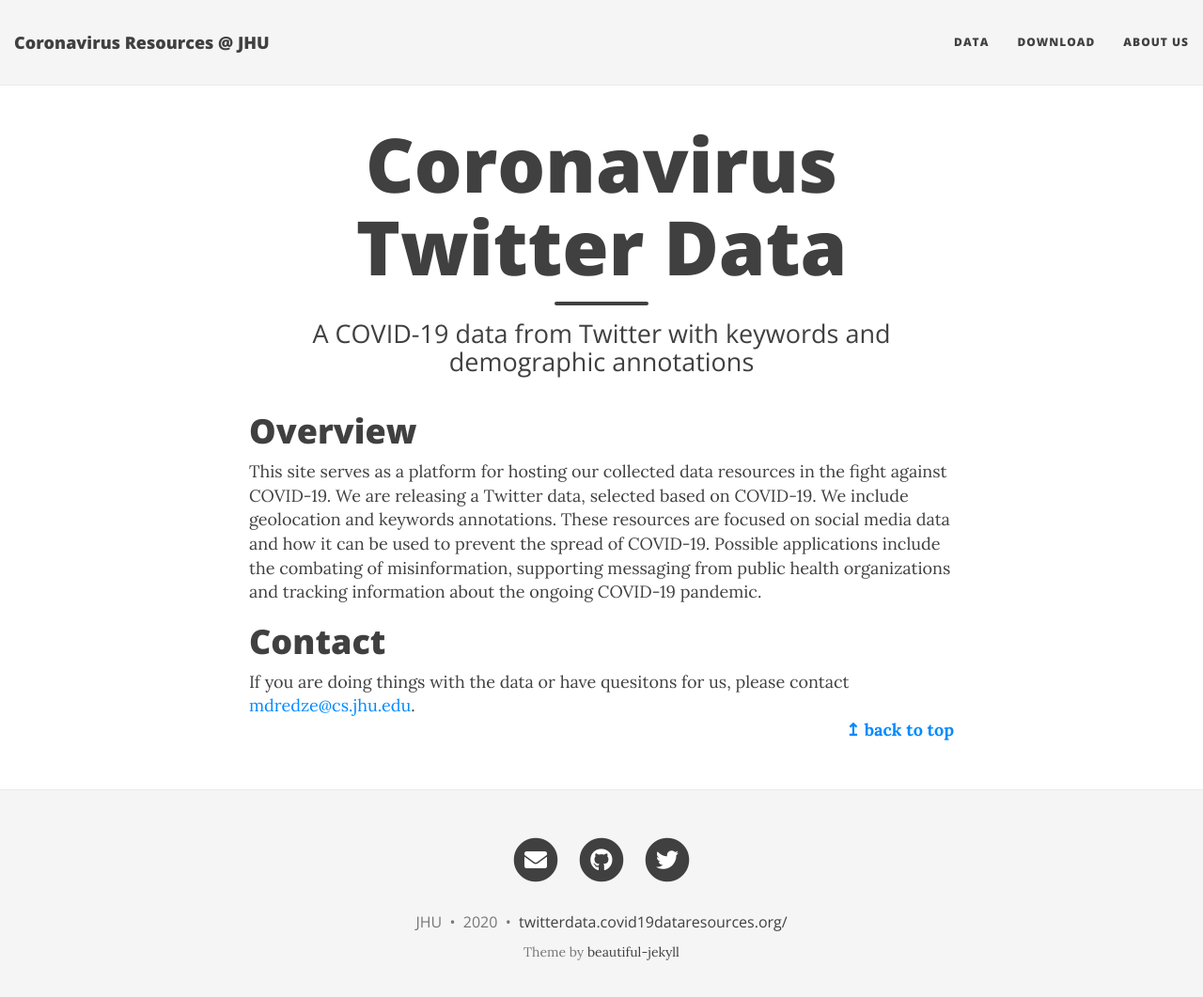
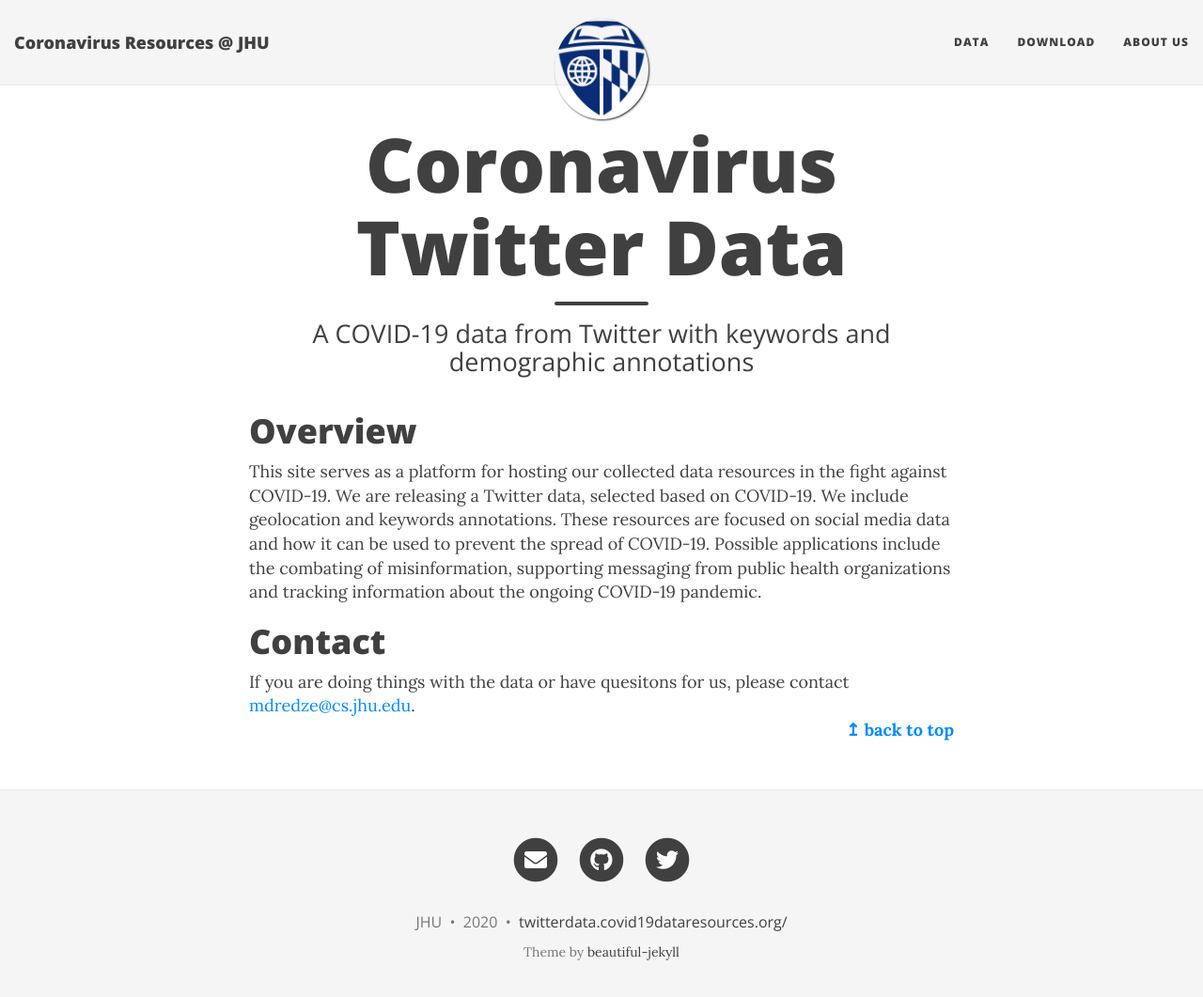
Before and after one commit to mdredze/covid19_twitter_data.github.io, a Jekyll site: the page built from index.html, in a window 1280 px wide and 1074 px high. Shown: the top 1061 px of the window at 94% size. Built offline with Jekyll 4.4.1, drawn with Linux system fonts in a browser that asks for light colours; nearby versions of some CDN libraries; the list of posts is cut into pages by our own code.

Commit message:
update logo

```diff
--- a/_config.yml
+++ b/_config.yml
@@ -30,7 +30,7 @@
 
 # Image to show in the navigation bar - image must be a square (width = height)
 # Remove this parameter if you don't want an image in the navbar
-avatar: "/img/jhu_logo.png"
+avatar: "/img/JHU_logo.png"
 
 # If you want to have an image logo in the top-left corner instead of the title text,
 # then specify the following parameter
@@ -179,7 +179,7 @@
       path: "" # all files
     values:
       layout: "page"
-      show-avatar: false
+      show-avatar: true
 
 # Use tags index page and make tags on each post clickable
 link-tags: true
```
Also changed, not shown: img/JHU_logo.png (added).
